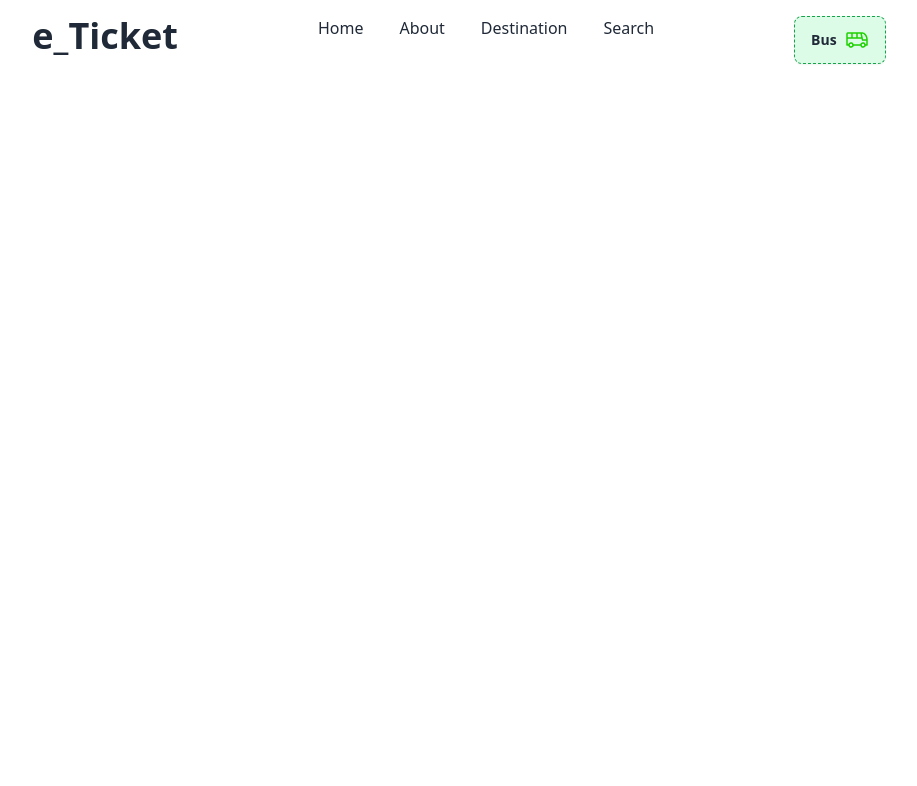
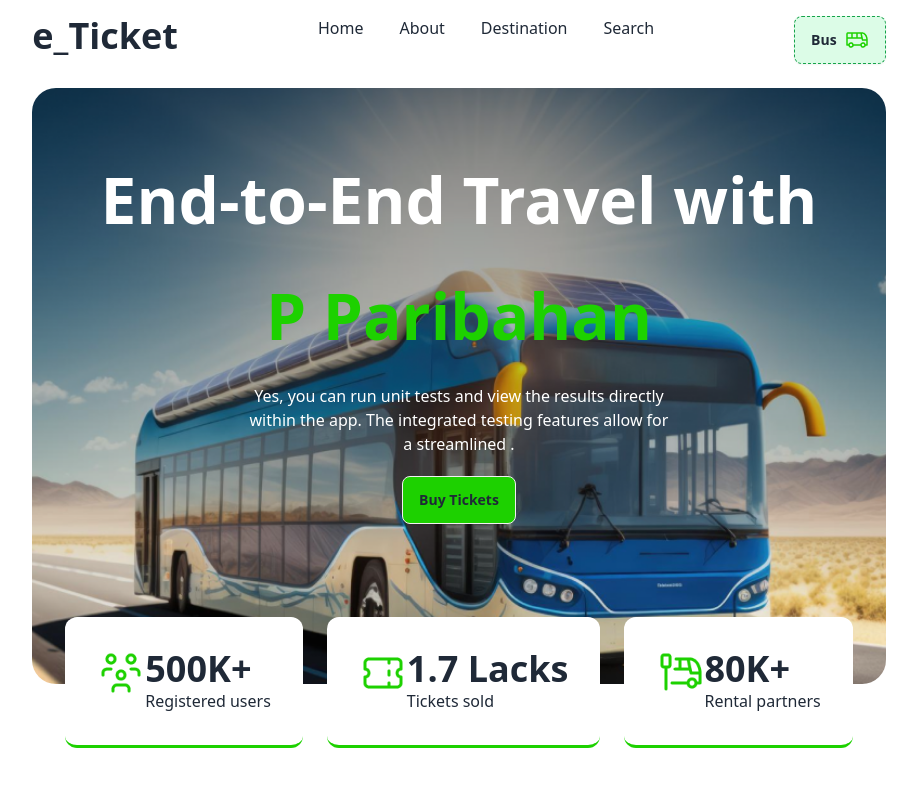
Before and after one commit to TanvirRahman888/Smart-Ticketing, a plain HTML site: page index.html in a window 1280 px wide. Shown: the whole page, without its empty margins (181-1098 px from the left). Drawn offline with nearby package versions, Linux system fonts and the light colour scheme.

Commit message:
Header Complete

```diff
--- a/index.html
+++ b/index.html
@@ -9,8 +9,8 @@
     <script src="https://cdn.tailwindcss.com"></script>
 </head>
 
-<body >
-    <div class="body w-11/12 lg:w-8/12 mx-auto mt-4">
+<body>
+    <div class="body w-11/12 md:w-10/12 lg:w-8/12 mx-auto mt-4">
         <nav class="flex text-center md:justify-between flex-col md:flex-row gap-5">
             <div>
                 <h1 class="text-4xl font-extrabold text-[rgb(3, 7, 18)]">e_Ticket</h1>
@@ -22,9 +22,50 @@
                 <h3>Search </h3>
             </div>
             <div>
-                <button class="btn bg-green-100 hover:bg-green-300 border-green-600 border-dashed"> Bus <img src="images/bus-icon.png" alt=""></button>
+                <button class="btn bg-green-100 hover:bg-green-300 border-green-600 border-dashed"> Bus <img
+                        src="images/bus-icon.png" alt=""></button>
             </div>
         </nav>
+        <header >
+            <div class="relative">
+                <div class="bg-[url('images/banner.png')] bg-no-repeat  bg-cover bg-center text-center mt-6 rounded-3xl">
+                    <h1 class="text-[64px] font-extrabold text-white pt-6 lg:pt-16 mb-5">End-to-End Travel with </h1>
+                    <h1 class="text-[64px] font-extrabold text-[#1dd100] mb-5">P Paribahan </h1>
+                    <p class="px-[5%] md:px-[25%] text-white mb-5">Yes, you can run unit tests and view the results directly within the
+                        app. The integrated testing features allow for a streamlined .</p>
+                    <button class="bg-[#1dd100] btn mb-40">Buy Tickets </button>
+                </div>
+                <!-- ds -->
+            <div class="flex flex-col md:flex-row justify-center gap-6 md:absolute md:-bottom-16 left-[25%] right-[25%] text-nowrap">
+                <div class="flex w-[308px] justify-center bg-white border-b-[3px] border-[#1dd100] rounded-xl p-8">
+                    <div class="w-12"><img src="images/people.png" alt="" ></div>
+                    <div>
+                        <h4 class="text-4xl font-bold">500K+</h4>
+                        <p class="">Registered users </p>
+                    </div>
+                </div>
+                <div class="flex w-[308px]  justify-center bg-white border-b-[3px] border-[#1dd100] rounded-xl p-8">
+                    <div class="w-12"><img src="images/ticket-cupon.png" alt="" ></div>
+                    <div>
+                        <h4 class="text-4xl font-bold">1.7 Lacks</h4>
+                        <p>Tickets sold </p>
+                    </div>
+                </div>
+                <div class="flex w-[308px]  justify-center bg-white border-b-[3px] border-[#1dd100] rounded-xl p-8">
+                    <div class="w-12"><img src="images/stoppage.png" alt="" ></div>
+                    <div>
+                        <h4 class="text-4xl font-bold">80K+</h4>
+                        <p>Rental partners </p>
+                    </div>
+                </div>
+
+
+            </div>
+            </div>
+
+
+        </header>
+
 
 
 
```
